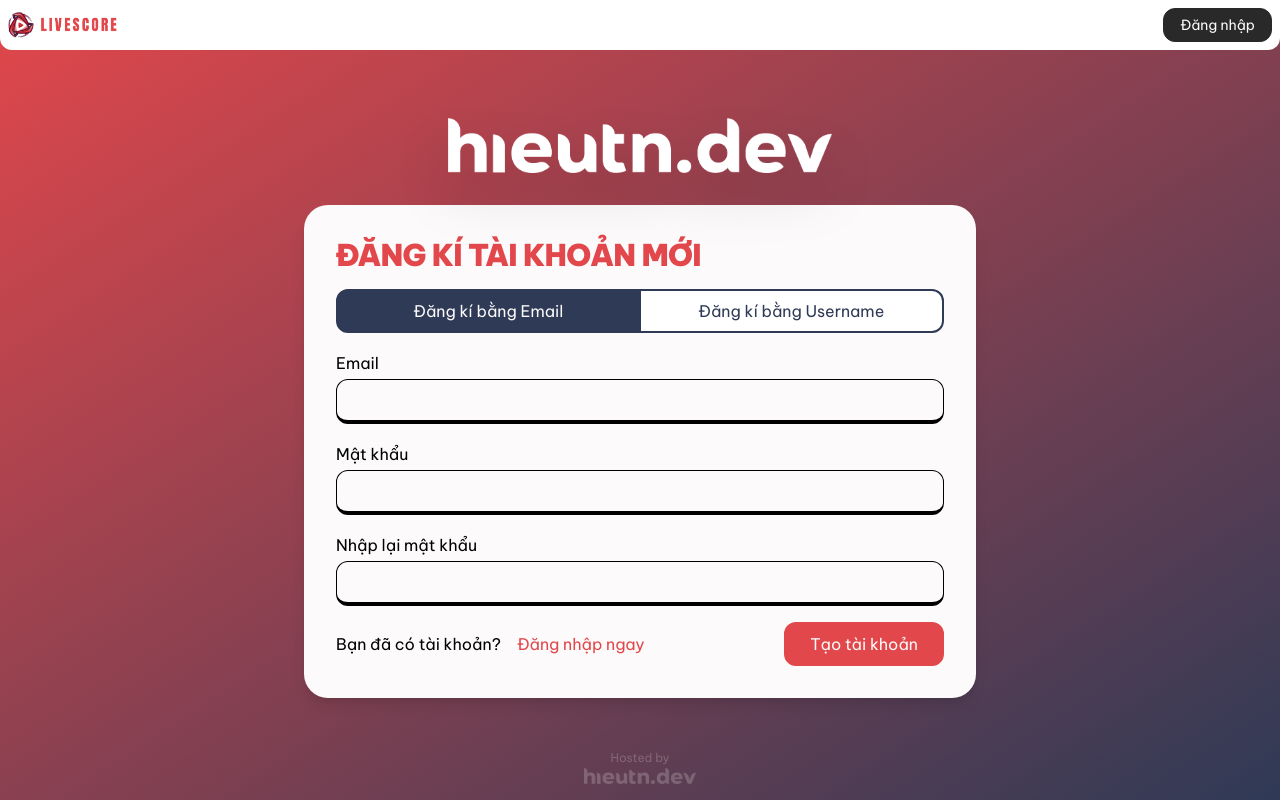
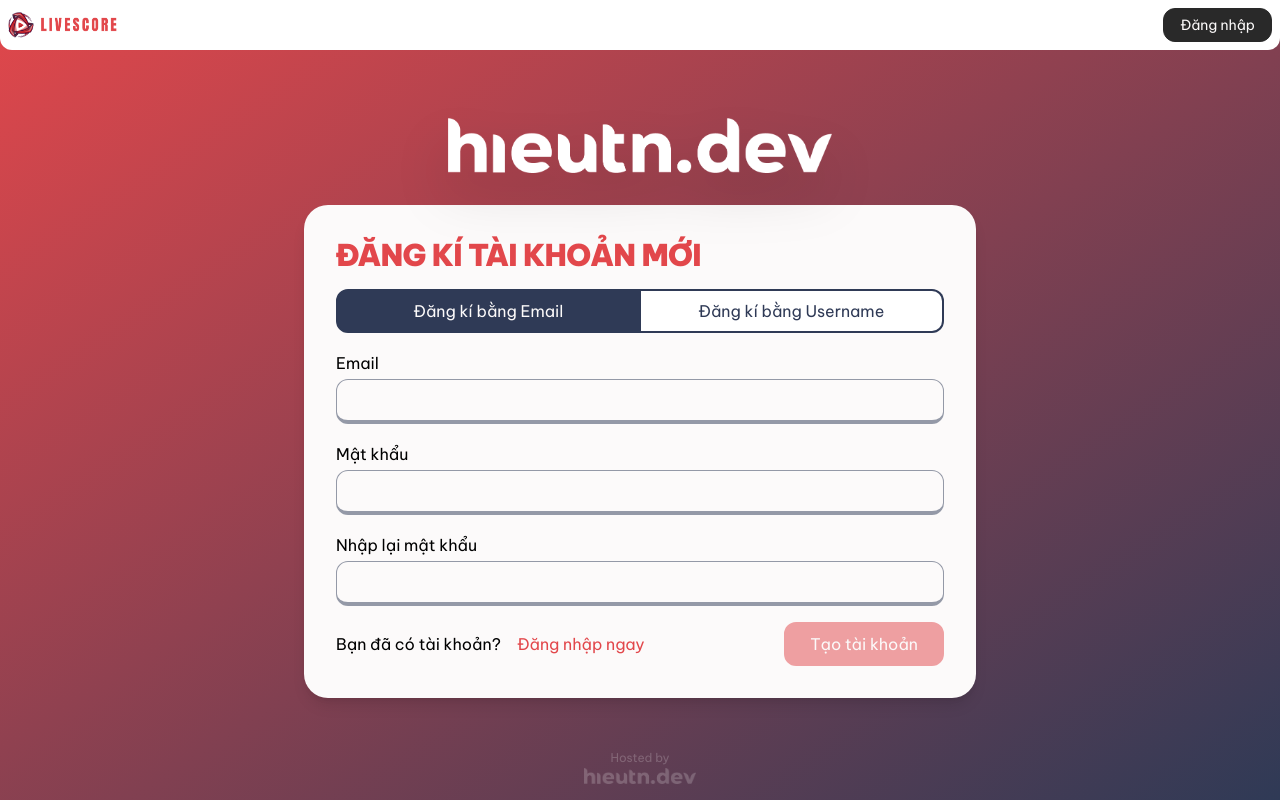
Before and after one commit to hieuxeom/live-score-v2, a React (Vite) app: page /sign-up in a window 1280 px wide. Built offline with nearby package versions, Linux system fonts and the light colour scheme; no server answers.

Commit message:
feat: add validation for sign in & sign up page

```diff
--- a/src/components/button/button.tsx
+++ b/src/components/button/button.tsx
@@ -167,7 +167,7 @@ const Button = ({
 
 		return (
 			<div
-				onClick={onClick}
+				onClick={!isDisabled ? onClick : undefined}
 				className={clsx(
 					className,
 					MapDivClasses[variant],
@@ -177,6 +177,7 @@ const Button = ({
 						"w-full": fullWidth,
 						"w-max": !fullWidth,
 						"!bg-transparent !p-2": !showBackground,
+						"opacity-50 !cursor-not-allowed": isDisabled,
 					}
 				)}
 			>
--- a/src/components/input/input.tsx
+++ b/src/components/input/input.tsx
@@ -40,6 +40,9 @@ const Input = ({
 	};
 
 	const handleValidator = () => {
+		if (value === "") {
+			return true;
+		}
 		if (validator) {
 			return validator(value);
 		}
@@ -50,7 +53,9 @@ const Input = ({
 		<div className={clsx("w-full", MapWrapperClasses[labelPlacement])}>
 			<label
 				htmlFor={id}
-				className={"min-w-max"}
+				className={clsx("min-w-max", {
+					"!text-danger": validator && !handleValidator(),
+				})}
 			>
 				<Typography type={"p"}>{label}</Typography>
 			</label>
@@ -59,11 +64,10 @@ const Input = ({
 					<div
 						className={clsx(
 							"h-full px-4 py-2 border transition-colors duration-300",
-							"border-secondary-base/50 rounded-s-xl border-b-4 group-hover:border-secondary-base ",
+							"border-secondary/50 rounded-s-xl border-b-4 group-hover:border-secondary ",
 							{
-								"!border-danger-base": validator && !handleValidator(),
-								"!border-success-base": validator && handleValidator() && value.length > 0,
-								"!border-secondary-base": isFocus && handleValidator() && value.length === 0,
+								"!border-danger": validator && !handleValidator(),
+								"!border-secondary": isFocus && handleValidator() && value.length === 0,
 							}
 						)}
 					>
@@ -80,11 +84,11 @@ const Input = ({
 					onBlur={() => setIsFocus(false)}
 					placeholder={placeholder}
 					className={clsx(
-						"w-full px-4 py-2 border border-secondary-base/50 rounded-xl border-b-4 outline-none transition-colors duration-300",
-						"focus:border-secondary-base hover:border-secondary-base",
+						"w-full px-4 py-2 border border-secondary/50 rounded-xl border-b-4 outline-none transition-colors duration-300",
+						"focus:border-secondary hover:border-secondary",
 						{
-							"!border-danger-base": validator && !handleValidator(),
-							"!border-success-base": validator && handleValidator() && value.length > 0,
+							"!border-danger text-danger": validator && !handleValidator(),
+							"!border-secondary": value.length !== 0 && handleValidator(),
 							"!rounded-s-none !border-l-0": startContent,
 							"!rounded-e-none !border-r-0": endContent,
 						}
@@ -94,11 +98,10 @@ const Input = ({
 					<div
 						className={clsx(
 							"h-full px-4 py-2 border transition-colors duration-300",
-							"border-l-0 border-secondary-base/50 rounded-e-xl border-b-4 group-hover:border-secondary-base",
+							"border-l-0 border-secondary/50 rounded-e-xl border-b-4 group-hover:border-secondary",
 							{
-								"!border-secondary-base": isFocus && handleValidator() && value.length === 0,
-								"!border-danger-base": validator && !handleValidator(),
-								"!border-success-base": validator && handleValidator() && value.length > 0,
+								"!border-secondary": isFocus && handleValidator() && value.length === 0,
+								"!border-danger": validator && !handleValidator(),
 							}
 						)}
 					>
@@ -106,13 +109,10 @@ const Input = ({
 					</div>
 				)}
 			</div>
-			{validator && (
+			{validator && !handleValidator() && value !== "" && errorMessage && (
 				<Typography
 					type={"tiny"}
-					className={clsx("text-danger-base italic", {
-						visible: !handleValidator(),
-						invisible: handleValidator(),
-					})}
+					className={clsx("text-danger italic mt-2 visible")}
 				>
 					{errorMessage}
 				</Typography>
--- /dev/null
+++ b/src/configs/regex.config.ts
@@ -0,0 +1,6 @@
+const REGEX_CONFIG = {
+	EMAIL: /^[a-zA-Z0-9._%+-]+@gmail\.com$/,
+	PASSWORD: /^(?=.*?[A-Z])(?=.*?[a-z])(?=.*?[0-9])(?=.*?[#?!@$%^&*-]).{8,}$/,
+};
+
+export default REGEX_CONFIG;
--- a/src/pages/sign-in/sign-in.tsx
+++ b/src/pages/sign-in/sign-in.tsx
@@ -12,6 +12,7 @@ import ROUTE_PATH from "../../configs/routes.config";
 import useAxios from "../../hooks/useAxios";
 import { TSignIn, TSignInResponse } from "../../types/auth";
 import { IAPIResponse, TBaseVariants } from "../../types/general";
+import { validateEmail } from "../../utils/validations";
 
 // interface SignInProps {}
 
@@ -56,6 +57,19 @@ const SignIn = () => {
 			setCurrentSignInMethod("email");
 			setSignInForm((prev) => ({ ...prev, username: null }));
 		}
+	};
+
+	const validSignInForm = () => {
+		if (currentSignInMethod === "email") {
+			if (!signInForm.email || !signInForm.password) {
+				return false;
+			}
+		} else {
+			if (!signInForm.username || !signInForm.password) {
+				return false;
+			}
+		}
+		return true;
 	};
 
 	return (
@@ -126,6 +140,8 @@ const SignIn = () => {
 						name={"email"}
 						value={signInForm.email || ""}
 						onChange={(e) => setSignInForm((prev) => ({ ...prev, email: e.target.value }))}
+						validator={validateEmail}
+						errorMessage={"Email không hợp lệ"}
 					/>
 				) : (
 					<Input
@@ -158,6 +174,7 @@ const SignIn = () => {
 						size={"md"}
 						color={"primary"}
 						onClick={handleSignIn}
+						isDisabled={!validSignInForm()}
 					>
 						Đăng nhập ngay
 					</Button>
--- a/src/pages/sign-up/sign-up.tsx
+++ b/src/pages/sign-up/sign-up.tsx
@@ -11,6 +11,7 @@ import ROUTE_PATH from "../../configs/routes.config";
 import useAxios from "../../hooks/useAxios";
 import { TSignUp } from "../../types/auth";
 import { TBaseVariants } from "../../types/general";
+import { validateConfirmPassword, validateEmail, validatePassword } from "../../utils/validations";
 
 // interface SignUpProps {}
 
@@ -49,6 +50,27 @@ const SignUp = () => {
 		} else {
 			setCurrentSignUpMethod("email");
 			setSignUpForm((prev) => ({ ...prev, username: null }));
+		}
+	};
+
+	const validateSignUpForm = () => {
+		if (currentSignUpMethod === "email") {
+			if (!signUpForm.email || !signUpForm.password || !signUpForm.confirm_password) {
+				console.log("empty");
+
+				return false;
+			}
+
+			return (
+				validateEmail(signUpForm.email) &&
+				validatePassword(signUpForm.password) &&
+				validateConfirmPassword(signUpForm.password, signUpForm.confirm_password)
+			);
+		} else {
+			return (
+				validatePassword(signUpForm.password) &&
+				validateConfirmPassword(signUpForm.password, signUpForm.confirm_password)
+			);
 		}
 	};
 
@@ -120,6 +142,8 @@ const SignUp = () => {
 						name={"email"}
 						value={signUpForm.email || ""}
 						onChange={(e) => setSignUpForm((prev) => ({ ...prev, email: e.target.value }))}
+						validator={validateEmail}
+						errorMessage={"Email không hợp lệ"}
 					/>
 				) : (
 					<Input
@@ -136,6 +160,8 @@ const SignUp = () => {
 					name={"password"}
 					value={signUpForm.password}
 					onChange={(e) => setSignUpForm((prev) => ({ ...prev, password: e.target.value }))}
+					validator={validatePassword}
+					errorMessage={"Mật khẩu chưa đủ mạnh, cần ít nhất 8 ký tự, 1 chữ hoa, 1 chữ thường và 1 số"}
 				/>
 				<Input
 					type={"password"}
@@ -143,6 +169,8 @@ const SignUp = () => {
 					name={"confirm_password"}
 					value={signUpForm.confirm_password}
 					onChange={(e) => setSignUpForm((prev) => ({ ...prev, confirm_password: e.target.value }))}
+					validator={(e: string) => validateConfirmPassword(signUpForm.password, e)}
+					errorMessage={"Password không khớp"}
 				/>
 				<div className={"flex items-center justify-between"}>
 					<div className={"flex items-center gap-2"}>
@@ -160,6 +188,7 @@ const SignUp = () => {
 						size={"md"}
 						color={"primary"}
 						onClick={handleSignUp}
+						isDisabled={!validateSignUpForm()}
 					>
 						Tạo tài khoản
 					</Button>
--- /dev/null
+++ b/src/utils/validations.ts
@@ -0,0 +1,13 @@
+import REGEX_CONFIG from "../configs/regex.config";
+
+export const validateEmail = (email: string): boolean => {
+	return REGEX_CONFIG.EMAIL.test(email);
+};
+
+export const validatePassword = (password: string): boolean => {
+	return REGEX_CONFIG.PASSWORD.test(password);
+};
+
+export const validateConfirmPassword = (password: string, confirmPassword: string): boolean => {
+	return password === confirmPassword;
+};
```
